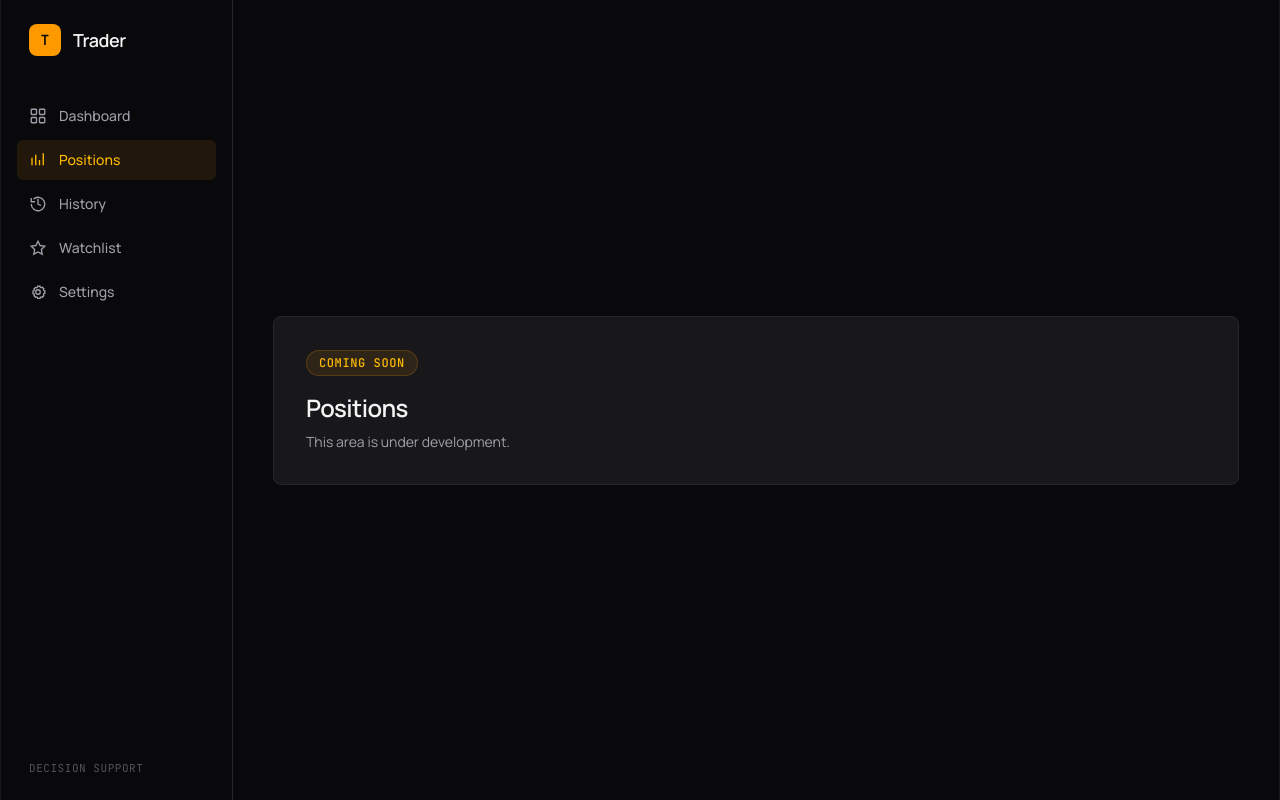
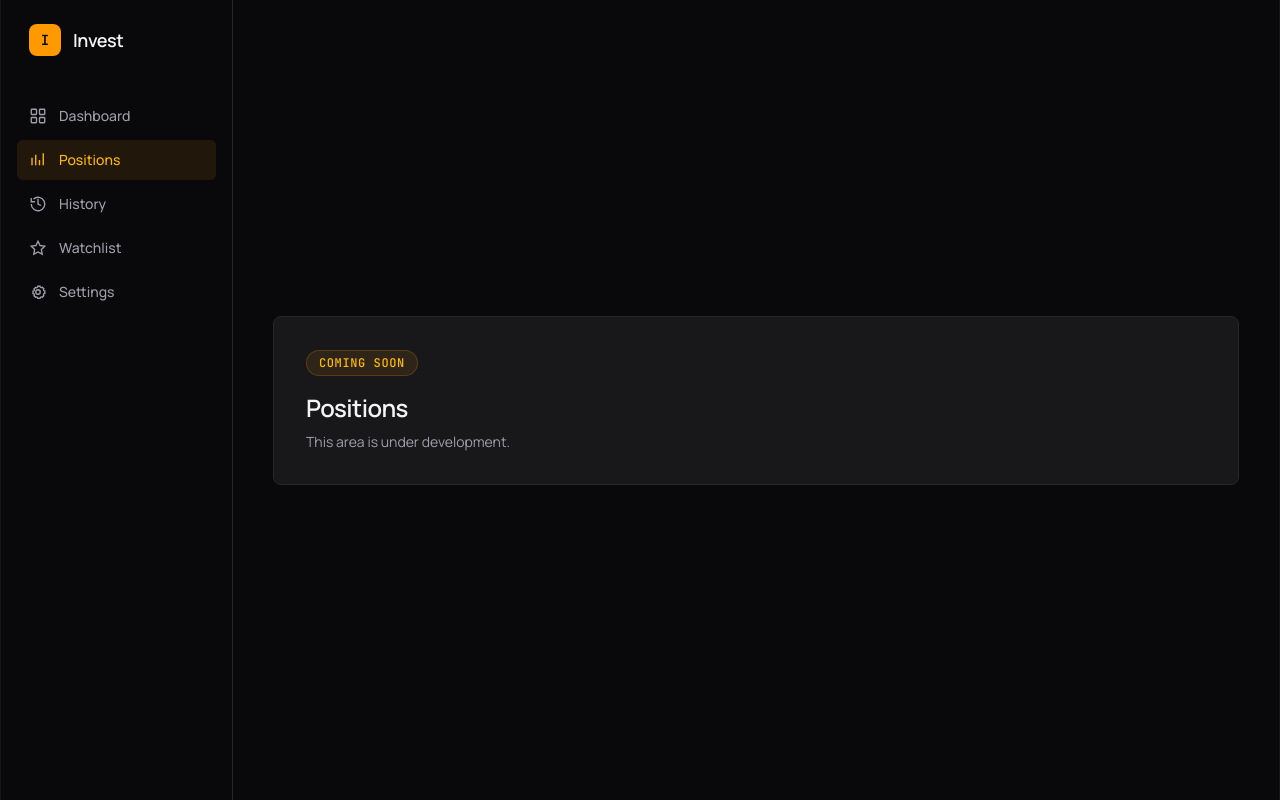
Before and after one commit to essam2414/Trader, a Next.js app in the folder frontend/: page /positions in a window 1280 px wide. Built offline with nearby package versions, Linux system fonts and the light colour scheme.

Commit message:
Update sidebar branding to Invest

```diff
--- a/frontend/components/Sidebar.tsx
+++ b/frontend/components/Sidebar.tsx
@@ -44,9 +44,9 @@ export function Sidebar() {
 
   return (
     <aside className="sticky top-0 flex h-screen flex-col border-r border-zinc-800 bg-zinc-950 px-4 py-6">
-      <Link href="/" className="mb-10 flex items-center gap-3 px-3" aria-label="Trader dashboard">
-        <span className="grid h-8 w-8 place-items-center rounded-lg bg-amber-500 font-mono text-sm font-bold text-zinc-950">T</span>
-        <span className="text-lg font-semibold tracking-tight text-zinc-100">Trader</span>
+      <Link href="/" className="mb-10 flex items-center gap-3 px-3" aria-label="Invest dashboard">
+        <span className="grid h-8 w-8 place-items-center rounded-lg bg-amber-500 font-mono text-sm font-bold text-zinc-950">I</span>
+        <span className="text-lg font-semibold tracking-tight text-zinc-100">Invest</span>
       </Link>
 
       <nav aria-label="Main navigation">
@@ -72,8 +72,6 @@ export function Sidebar() {
           })}
         </ul>
       </nav>
-
-      <p className="mt-auto px-3 font-mono text-[11px] uppercase tracking-wider text-zinc-600">Decision support</p>
     </aside>
   );
 }
```
